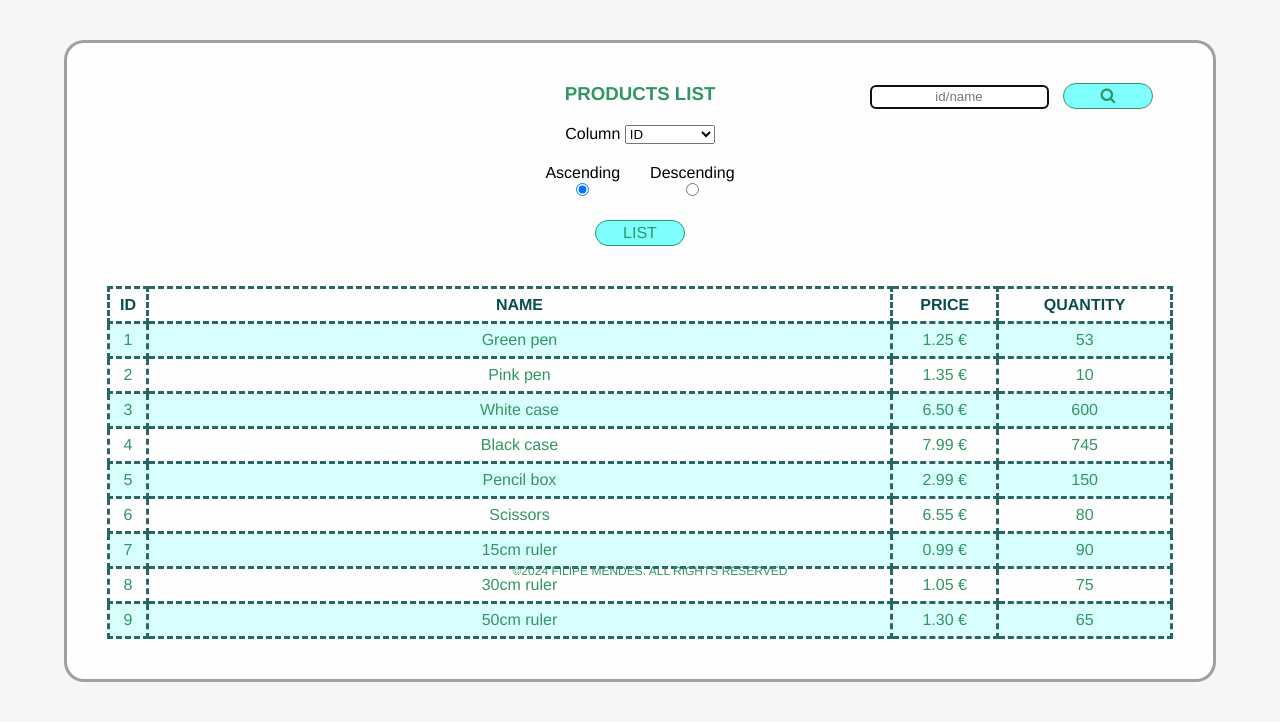
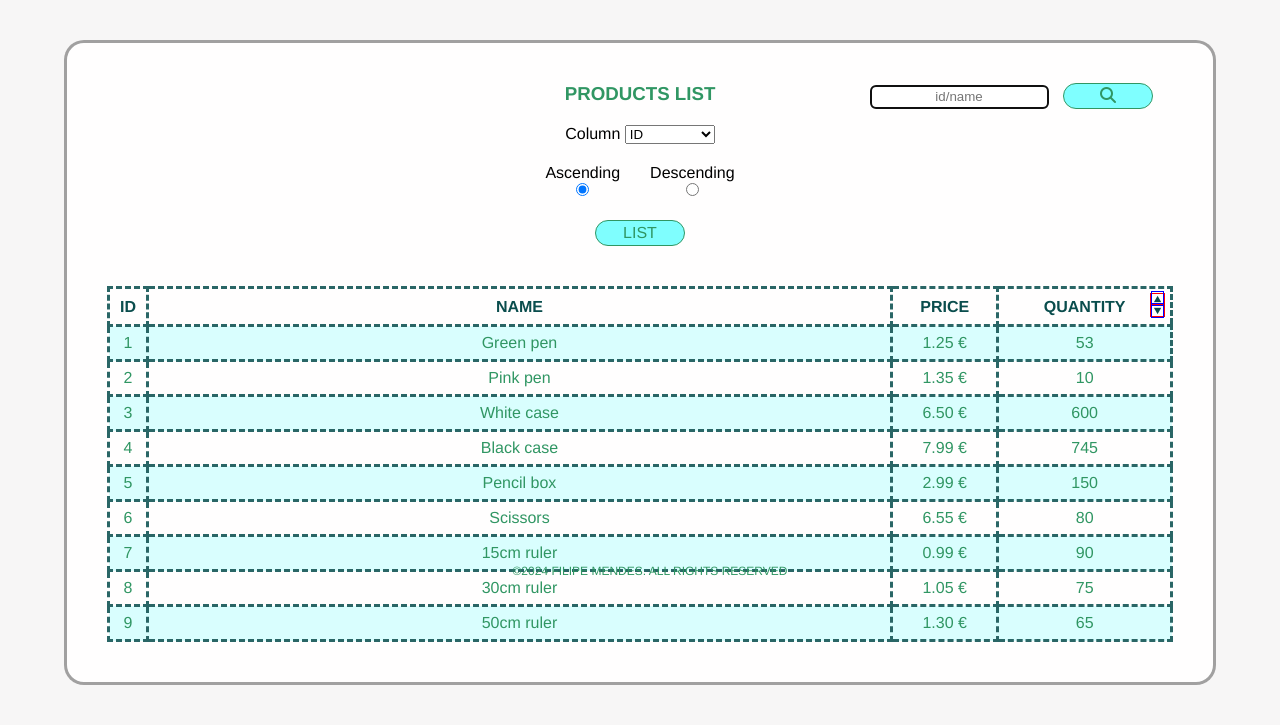
Before and after one commit to FMatiasMendes/Stock_Management_Site, a PHP site: page /productsList.php in a window 1280 px wide. Shown: the part 211-936 px from the top of the page. Before the commit the page ends 893 px from the top, so only its background shows below. Run offline with PHP 8.4, Linux system fonts and the light colour scheme; data comes from the database, SQL or seed files in the repository; some libraries are stand-ins or nearby versions.

Commit message:
arrow pointers on quantity columm

```diff
--- a/productsList.php
+++ b/productsList.php
@@ -24,6 +24,7 @@
 		<title>Stock Management</title>
 		<link rel="shortcut icon" href="images/background.jpg" type="image/x-icon">
 		<link rel="stylesheet" href="https://cdnjs.cloudflare.com/ajax/libs/font-awesome/4.7.0/css/font-awesome.min.css">
+		<script src='https://kit.fontawesome.com/a076d05399.js' crossorigin='anonymous'></script>
 		<link rel="stylesheet" href="styles/style.css">
 	</head>
 
@@ -78,7 +79,17 @@
 						<th>ID</th>
 						<th class="name-column">NAME</th>
 						<th>PRICE</th>
-						<th>QUANTITY</th>
+						<th class="th-div">
+							QUANTITY
+							<div class="arrows-div">
+								<div class="asc-arrow">
+									<button class="arrow-button">&#11205;</button>
+								</div>
+								<div class="desc-arrow">
+									<button class="arrow-button">&#11206;</button>
+								</div>
+							</div>
+						</th>
 					</tr>
 
 					<?php foreach ($listProducts as $i => $l): ?>
@@ -100,3 +111,6 @@
 
 	</body>
 </html>
+
+<th>&#11205;</th>
+<th>&#x2BC5;</th>
--- a/styles/style.css
+++ b/styles/style.css
@@ -212,6 +212,57 @@ tr:nth-child(even){
 	background-color: rgba(0, 255, 255, 0.15);
 }
 
+tr:hover{
+	background-color: rgba(0, 255, 255, 1);
+}
+
+.th-div{
+	display: flex;
+    justify-content: center;
+    align-items: center;
+    width: 100%;
+	height: 100%;
+    position: relative;
+	height: 35px;
+	border: none;
+}
+
+.arrows-div {
+    display: block;
+    justify-content: center;
+    align-items: center;
+	position: absolute;
+    right: 5px;
+    top: 11%;
+    text-align: center;
+}
+
+.asc-arrow,
+.desc-arrow{
+	display: flex;
+	align-items: center;
+	margin: 0;
+	padding: 0;
+	height: 10px;
+
+	border: 1px solid red;
+}
+
+.arrow-button{
+	background-color: transparent;
+    border: none;
+    color: rgb(10, 77, 77);
+    cursor: pointer;
+    pointer-events: auto;
+	height: 15px;
+
+	border: 1px solid blue;
+}
+
+tr:has(.th-div):hover{
+	background-color: transparent;
+}
+
 .search-form{
 	font-family: var(--font-family);
 	text-align: center;
@@ -255,10 +306,6 @@ tr:nth-child(even){
 	background-color: white;
 }
 
-tr:hover{
-	background-color: rgba(0, 255, 255, 1);
-}
-
 .error-div{
 	text-align: center;
 }
```
